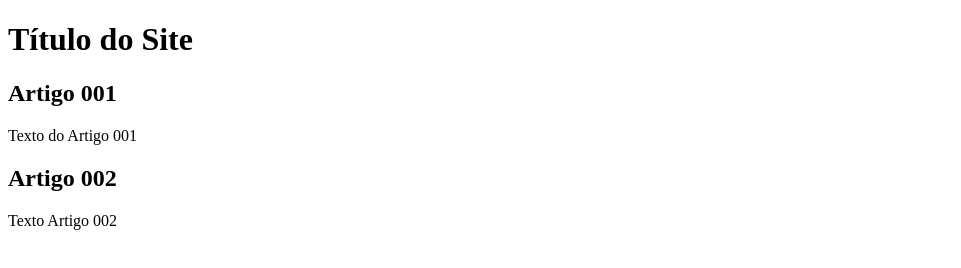
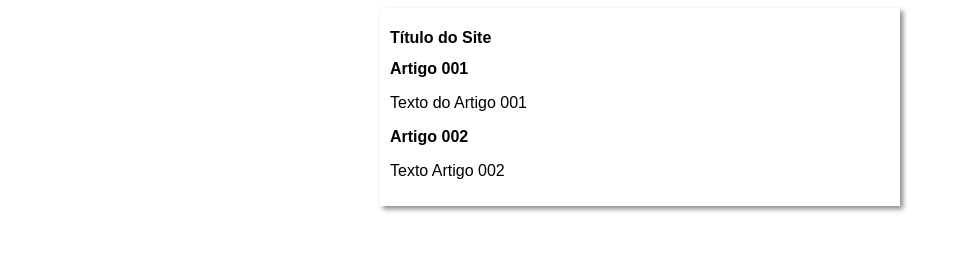
Before and after one commit to Alan-Vicentini/projeto-site, a plain HTML site: page index.html in a window 1280 px wide. Shown: the whole page, without its empty margins (0-961 px from the left). Drawn offline with Linux system fonts and the light colour scheme.

Commit message:
iniciei o design

```diff
--- /dev/null
+++ b/estilos/style.css
@@ -0,0 +1,16 @@
+* {
+    font-family: Arial, Helvetica, sans-serif;
+    font-size: 16px;
+}
+
+bory {
+    background-color: rgb(31, 31, 247);
+}
+
+main {
+    background-color: white;
+    width: 500px;
+    margin: auto;
+    padding: 10px;
+    box-shadow: 3px 3px 5px rgba(0, 0, 0, 0.473);
+}
--- a/index.html
+++ b/index.html
@@ -4,6 +4,7 @@
     <meta charset="UTF-8">
     <meta name="viewport" content="width=device-width, initial-scale=1.0">
     <title>Título do Site</title>
+    <link rel="stylesheet" href="estilos/style.css">
 </head>
 <body>
     <main>
```
